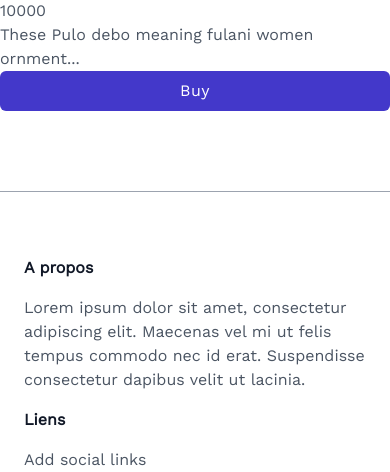
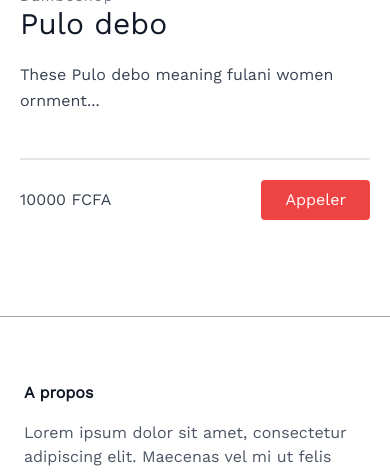
Before and after one commit to diabyml/flask-ecommerce, a Flask app: page /product/2 in a window 390 px wide. Shown: the part 731-1203 px from the top of the page. Run offline with Flask 2, Linux system fonts and the light colour scheme; some libraries are stand-ins or nearby versions.

Commit message:
add product detail

```diff
--- a/templates/base.html
+++ b/templates/base.html
@@ -4,15 +4,12 @@
     <meta charset="UTF-8" />
     <meta name="viewport" content="width=device-width, initial-scale=1.0" />
     <meta http-equiv="X-UA-Compatible" content="ie=edge" />
-    <title>Tailwind Starter Template - Nordic Shop: Tailwind Toolbox</title>
+    <title>Dambeshop</title>
     <meta
       name="description"
-      content="Free open source Tailwind CSS Store template"
+      content="1ere plateforme ecommerce au Mali. Achetez et vendez tout en ligne sur Dambeshop, téléphone, ordinateurs, téléviseurs, habits, chaussures, gadgets, montre, alimentation"
     />
-    <meta
-      name="keywords"
-      content="tailwind,tailwindcss,tailwind css,css,starter template,free template,store template, shop layout, minimal, monochrome, minimalistic, theme, nordic"
-    />
+    <meta name="keywords" content="achats en ligne,mali,habits,tarditionnels" />
 
     <link
       rel="stylesheet"
--- a/templates/product.html
+++ b/templates/product.html
@@ -1,5 +1,5 @@
 {% extends "base.html" %} {% block content %}
-<div class="container mx-auto">
+<!-- <div class="container mx-auto">
   <h2>{{ product['name'] }}</h2>
   <img
     src="{{ url_for('display_image', filename=product['unique_filename']) }}"
@@ -14,5 +14,44 @@
       class="w-full px-4 py-2 tracking-wide text-white transition-colors duration-200 transform bg-indigo-700 rounded-md hover:bg-indigo-600 focus:outline-none focus:bg-indigo-600"
     />
   </div>
-</div>
+</div> -->
+
+<!-- product detail -->
+<section class="text-gray-700 body-font overflow-hidden bg-white">
+  <div class="container px-5 py-4 mx-auto">
+    <div class="lg:w-4/5 mx-auto flex flex-wrap">
+      <img
+        alt="ecommerce"
+        class="lg:w-1/2 w-full object-cover object-center rounded border border-gray-200"
+        src="{{ url_for('display_image', filename=product['unique_filename']) }}"
+      />
+      <div class="lg:w-1/2 w-full lg:pl-10 lg:py-6 mt-6 lg:mt-0">
+        <h2 class="text-sm title-font text-gray-500 tracking-widest">
+          Dambeshop
+        </h2>
+        <h1 class="text-gray-900 text-3xl title-font font-medium mb-1">
+          {{product['name']}}
+        </h1>
+        <div class="flex mb-4"></div>
+        <p class="leading-relaxed">
+          {{product['description']}}
+        </p>
+        <div
+          class="flex mt-6 items-center pb-5 border-b-2 border-gray-200 mb-5"
+        ></div>
+        <div class="flex items-center">
+          <span class="title-font font-medium text-2xl text-gray-900"></span>
+            {{product['price']}} FCFA</span
+          >
+          <button
+            class="flex ml-auto text-white bg-red-500 border-0 py-2 px-6 focus:outline-none hover:bg-red-600 rounded"
+          >
+            <a href="tel:{{product['admin_phone']}}">Appeler</a>
+          </button>
+        </div>
+      </div>
+    </div>
+  </div>
+</section>
+
 {% endblock %}
```
